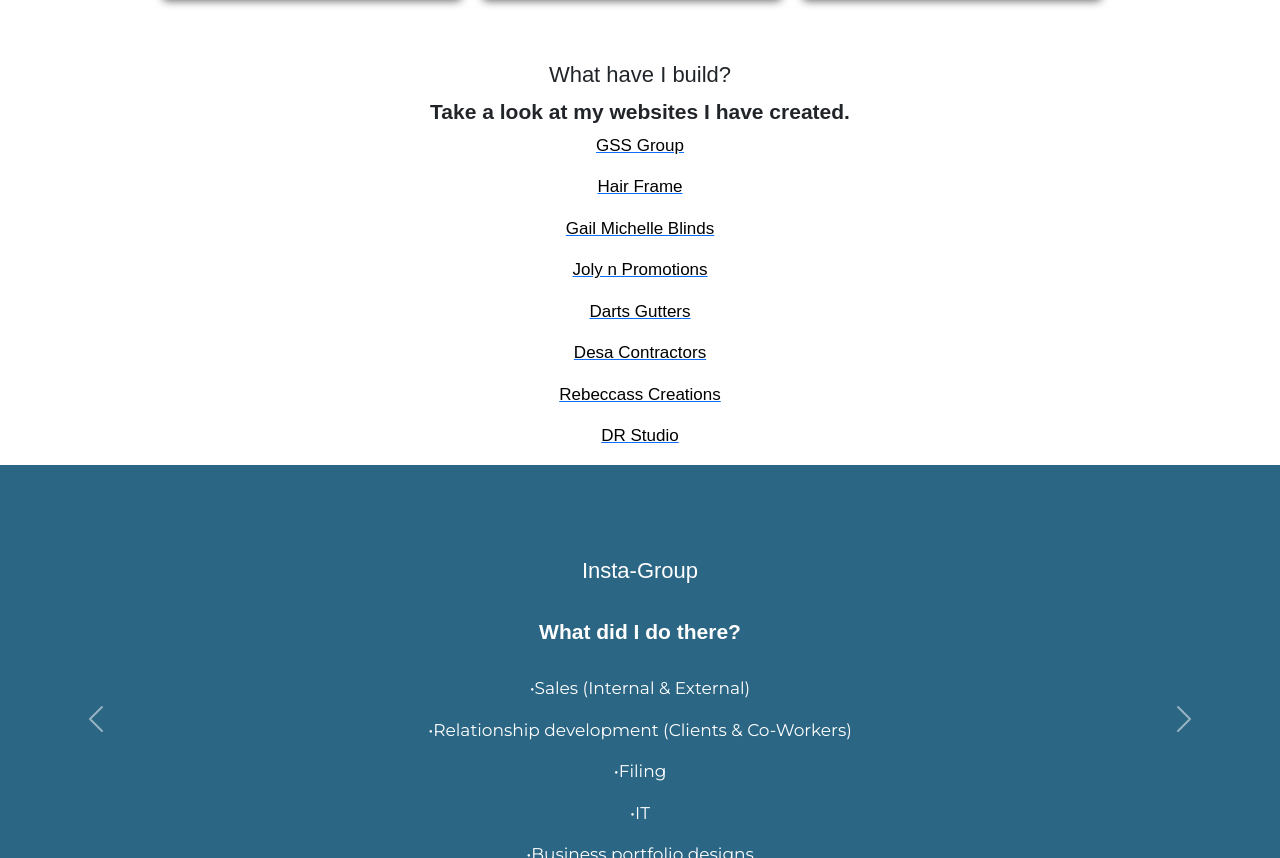
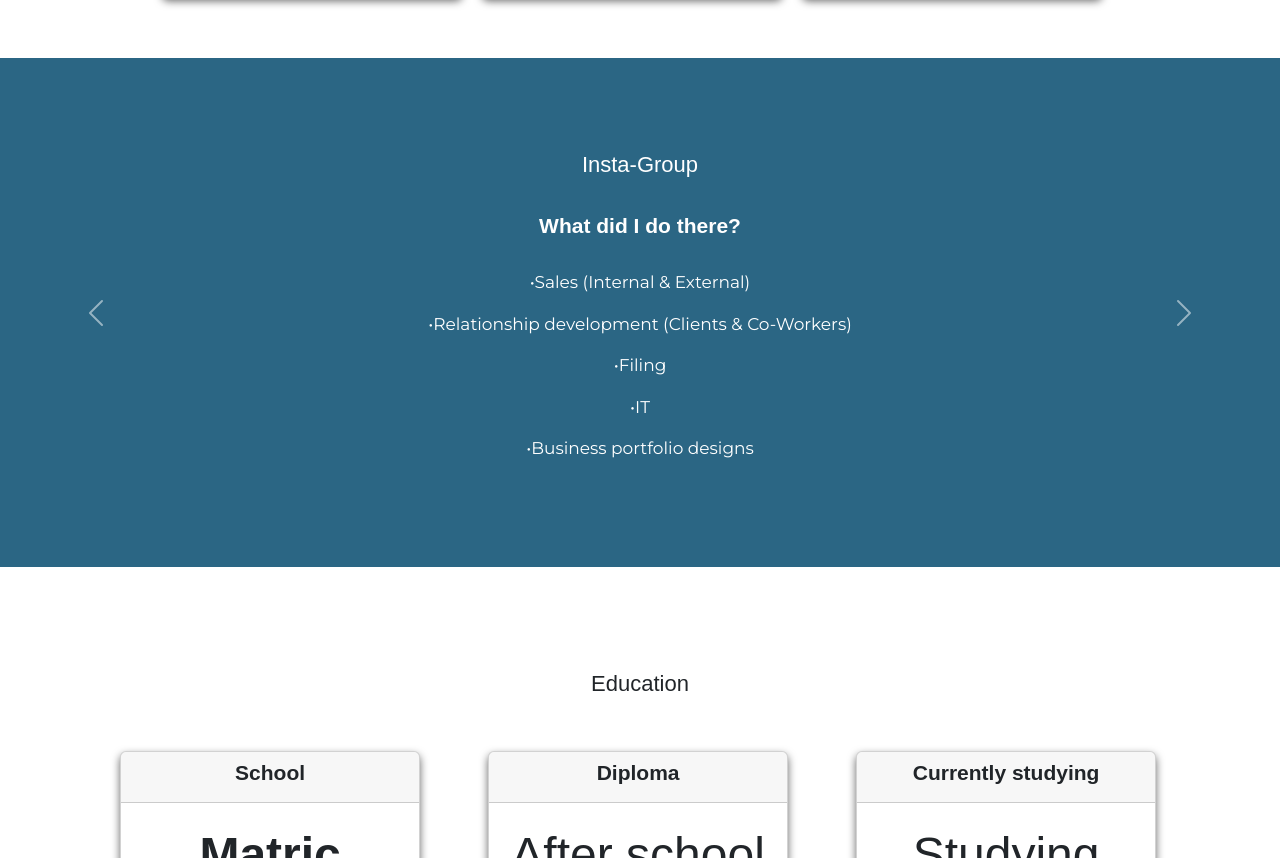
Before and after one commit to Anuscka/adportfolio, a plain HTML site: page index.html in a window 1280 px wide. Shown: the part 2407-3265 px from the top of the page. Drawn offline with nearby package versions, Linux system fonts and the light colour scheme.

Commit message:
Update index.html

```diff
--- a/index.html
+++ b/index.html
@@ -219,23 +219,6 @@
 
   </section>
 
-    <section id="links">
-
-<h2>What have I build?</h2>
-
-<h3>Take a look at my websites I have created.</h3>
-
-    <a href="https://www.gssgroup.co.za/"><p>GSS Group</p></a>
-  <a href="https://hairframe.co.za/"><p>Hair Frame</p></a>
-  <a href="https://gailmichelleblinds.za.live/"><p>Gail Michelle Blinds</p></a>
-  <a href="https://jolynpromotions.co.za/"><p>Joly n Promotions</p></a>
-  <a href="https://dartsgutters.co.za/"><p>Darts Gutters</p></a>
-  <a href="http://desacontractors.scribble.co.za/"><p>Desa Contractors</p></a>
-  <a href="http://rebeccasscreations.co.za/"><p>Rebeccass Creations</p></a>
-  <a href="https://drstudio.co.za/"><p>DR Studio</p></a>
-
-  </section>
-
   <!-- Experience -->
   <section id="experience">
 
```
